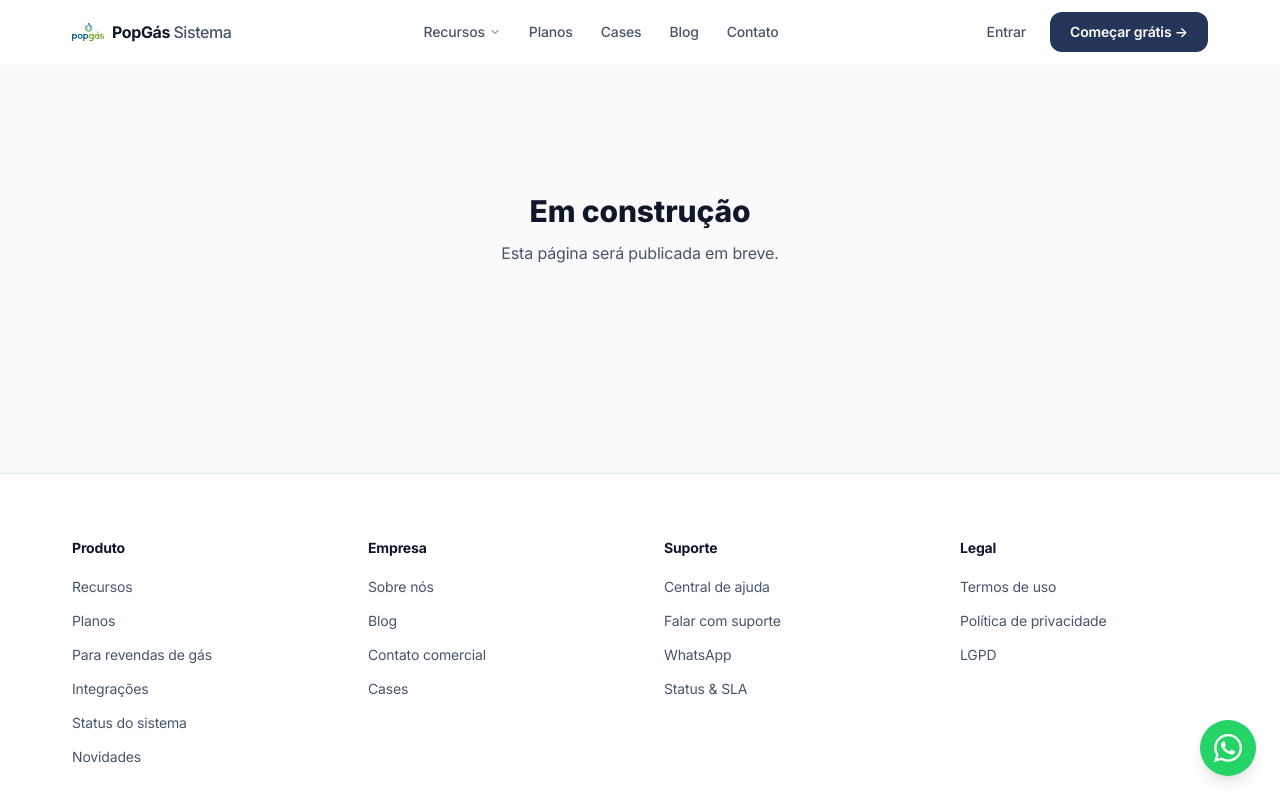
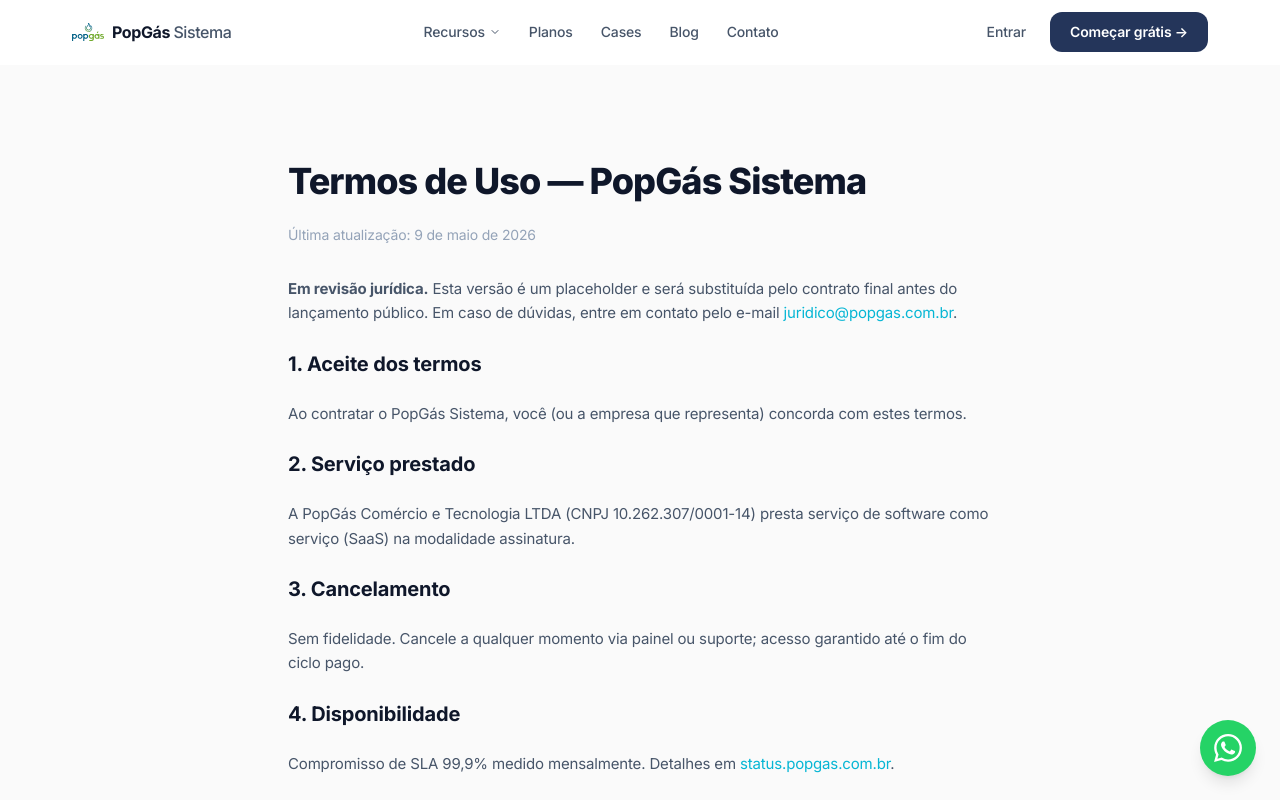
Before and after one commit to popgas/popgas-website, a Next.js app: page /termos in a window 1280 px wide. Shown: the top 800 px of the page. Built offline with nearby package versions, Linux system fonts and the light colour scheme.

Commit message:
feat(site): /termos e /privacidade com placeholders B2B (em revisão jurídica)

```diff
--- a/src/app/privacidade/page.tsx
+++ b/src/app/privacidade/page.tsx
@@ -1,8 +1,34 @@
-export default function Page() {
+// src/app/privacidade/page.tsx
+import type { Metadata } from 'next';
+import { Container } from '@/components/shared/Container';
+
+export const metadata: Metadata = {
+  title: 'Política de privacidade',
+  description: 'Política de privacidade e LGPD do PopGás Sistema.',
+};
+
+export default function PrivacidadePage() {
   return (
-    <div className="max-w-3xl mx-auto px-6 py-32 text-center">
-      <h1 className="text-3xl font-extrabold text-[#0f172a]">Em construção</h1>
-      <p className="text-[#475569] mt-3">Esta página será publicada em breve.</p>
-    </div>
+    <section className="py-16 md:py-24">
+      <Container className="max-w-3xl">
+        <h1 className="text-3xl md:text-4xl font-extrabold tracking-tight text-[#0f172a] mb-6">
+          Política de Privacidade — PopGás Sistema
+        </h1>
+        <p className="text-sm text-[#94a3b8] mb-8">Última atualização: 9 de maio de 2026</p>
+        <div className="space-y-6 text-[#475569] leading-relaxed text-[15px]">
+          <p>
+            <strong>Em revisão jurídica.</strong> Esta versão é um placeholder e será substituída pela política final antes do lançamento.
+          </p>
+          <h2 className="text-xl font-bold text-[#0f172a]">1. Controlador</h2>
+          <p>POPGAS COMERCIO E TECNOLOGIA LTDA · CNPJ 10.262.307/0001-14 · Uberlândia/MG.</p>
+          <h2 className="text-xl font-bold text-[#0f172a]">2. Dados que coletamos</h2>
+          <p>Coletamos dados cadastrais (nome, e-mail, telefone, CNPJ), dados de uso do sistema, e dados de pagamento via gateways autorizados.</p>
+          <h2 className="text-xl font-bold text-[#0f172a]" id="lgpd">3. LGPD</h2>
+          <p>Atuamos em conformidade com a Lei 13.709/2018. Você tem direito a acessar, corrigir, exportar ou eliminar seus dados a qualquer momento.</p>
+          <h2 className="text-xl font-bold text-[#0f172a]">4. Encarregado (DPO)</h2>
+          <p>E-mail: <a href="mailto:dpo@popgas.com.br" className="text-[#06b6d4]">dpo@popgas.com.br</a></p>
+        </div>
+      </Container>
+    </section>
   );
 }
--- a/src/app/termos/page.tsx
+++ b/src/app/termos/page.tsx
@@ -1,8 +1,37 @@
-export default function Page() {
+// src/app/termos/page.tsx
+import type { Metadata } from 'next';
+import { Container } from '@/components/shared/Container';
+
+export const metadata: Metadata = {
+  title: 'Termos de uso',
+  description: 'Termos e condições de uso do PopGás Sistema (SaaS).',
+};
+
+export default function TermosPage() {
   return (
-    <div className="max-w-3xl mx-auto px-6 py-32 text-center">
-      <h1 className="text-3xl font-extrabold text-[#0f172a]">Em construção</h1>
-      <p className="text-[#475569] mt-3">Esta página será publicada em breve.</p>
-    </div>
+    <section className="py-16 md:py-24">
+      <Container className="max-w-3xl prose prose-slate">
+        <h1 className="text-3xl md:text-4xl font-extrabold tracking-tight text-[#0f172a] mb-6">
+          Termos de Uso — PopGás Sistema
+        </h1>
+        <p className="text-sm text-[#94a3b8] mb-8">Última atualização: 9 de maio de 2026</p>
+        <div className="space-y-6 text-[#475569] leading-relaxed text-[15px]">
+          <p>
+            <strong>Em revisão jurídica.</strong> Esta versão é um placeholder e será substituída pelo contrato final
+            antes do lançamento público. Em caso de dúvidas, entre em contato pelo e-mail <a href="mailto:juridico@popgas.com.br" className="text-[#06b6d4]">juridico@popgas.com.br</a>.
+          </p>
+          <h2 className="text-xl font-bold text-[#0f172a]">1. Aceite dos termos</h2>
+          <p>Ao contratar o PopGás Sistema, você (ou a empresa que representa) concorda com estes termos.</p>
+          <h2 className="text-xl font-bold text-[#0f172a]">2. Serviço prestado</h2>
+          <p>A PopGás Comércio e Tecnologia LTDA (CNPJ 10.262.307/0001-14) presta serviço de software como serviço (SaaS) na modalidade assinatura.</p>
+          <h2 className="text-xl font-bold text-[#0f172a]">3. Cancelamento</h2>
+          <p>Sem fidelidade. Cancele a qualquer momento via painel ou suporte; acesso garantido até o fim do ciclo pago.</p>
+          <h2 className="text-xl font-bold text-[#0f172a]">4. Disponibilidade</h2>
+          <p>Compromisso de SLA 99,9% medido mensalmente. Detalhes em <a href="https://status.popgas.com.br" className="text-[#06b6d4]">status.popgas.com.br</a>.</p>
+          <h2 className="text-xl font-bold text-[#0f172a]">5. Foro</h2>
+          <p>Comarca de Uberlândia/MG, com renúncia a qualquer outro.</p>
+        </div>
+      </Container>
+    </section>
   );
 }
```
